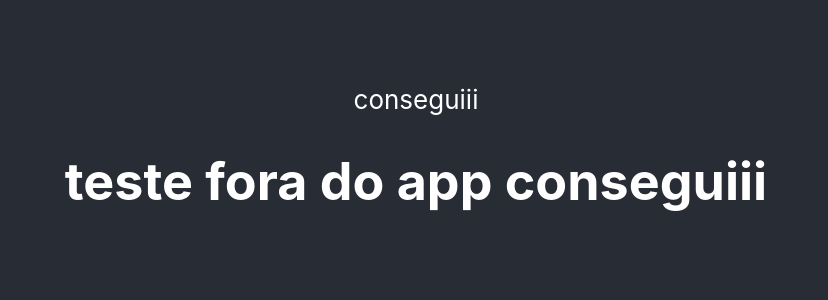
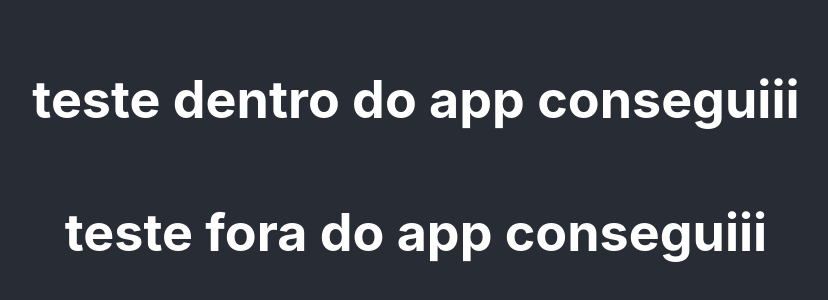
Before and after one commit to mendesmcmg/poc-api-context, a React (Create React App) app: page / in a window 1280 px wide. Shown: the part 234-534 px from the top of the page, without its empty margins (224-1052 px from the left). Built offline with nearby package versions, Linux system fonts and the light colour scheme.

Commit message:
:recycle: refactors message inside app component

```diff
--- a/src/App.js
+++ b/src/App.js
@@ -9,7 +9,7 @@ function App() {
       <AppProvider>
         <header className="App-header">
           <AppContext.Consumer>
-            {({message})=> message}
+            {({ message }) => <h1> teste dentro do app {message}</h1>}
           </AppContext.Consumer>
           <Test />
         </header>
--- a/src/context/context.js
+++ b/src/context/context.js
@@ -1,7 +1,7 @@
 import { createContext } from "react";
 
 const AppContext = createContext({
-  messsage: null
+  messsage: "estado inicial"
 })
 
 export default AppContext
--- a/src/context/provider.js
+++ b/src/context/provider.js
@@ -1,12 +1,12 @@
 import AppContext from "./context";
 
-const initialState = {
+const defaultState = {
   message: "conseguiii"
 }
 
 const AppProvider = ({children}) => {
   return (
-    <AppContext.Provider value={{ message: initialState.message}}>
+    <AppContext.Provider value={{ message: defaultState.message}}>
       {children}
     </AppContext.Provider>
   )
```
